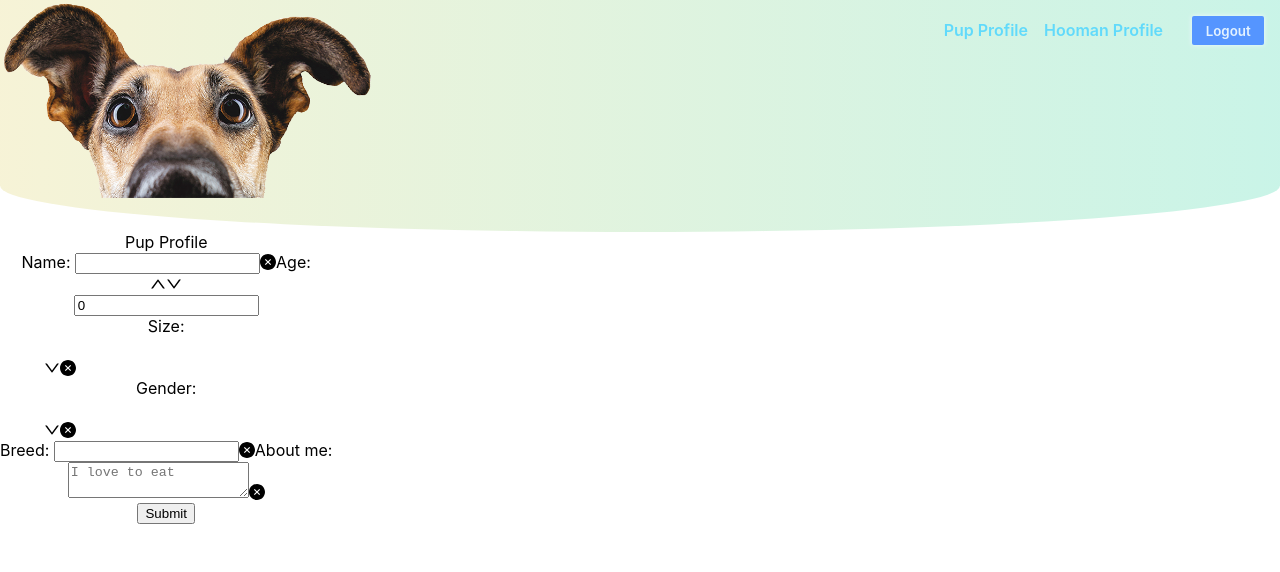
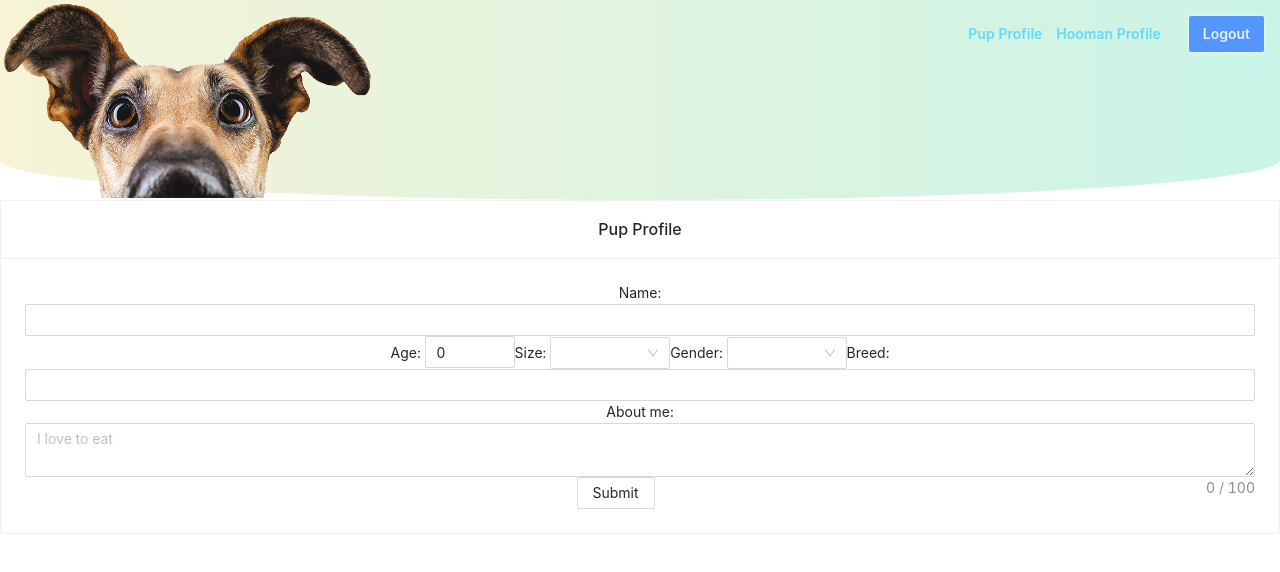
Before and after one commit to lkagan/Pup-pals-client, a React (Create React App) app: page /dog in a window 1280 px wide. Shown: the top 572 px of the page. Built offline with nearby package versions, Linux system fonts and the light colour scheme; sample sign-in values are in the browser's storage.

Commit message:
started file upload and middleware

```diff
--- a/src/App.js
+++ b/src/App.js
@@ -1,5 +1,7 @@
 import './App.css';
 import { BrowserRouter, Routes, Route } from 'react-router-dom';
+import 'antd/dist/antd.css';
+
 
 //components
 import NavBar from './components/Navbar/Navbar';
--- a/src/pages/DogProfile.jsx
+++ b/src/pages/DogProfile.jsx
@@ -49,6 +49,12 @@ const DogProfile = () => {
     }
   }, []);
 
+  // const uploadImage = (file) => {
+  //   return api.post("/dog", file)
+  //     .then(res => res.data)
+  //     .catch(errorHandler);
+  // };
+
   const onChange = (e) => {
     setFormData({
       ...formData,
@@ -80,7 +86,7 @@ const DogProfile = () => {
   const onSubmit = () => {
     try {
       createProfile();
-      navigateTo("/dog/profile");
+      navigateTo("/search");
     } catch (err) {
       console.log(err);
     }
--- a/src/pages/Signup.jsx
+++ b/src/pages/Signup.jsx
@@ -30,6 +30,7 @@ export default function Signup({ authenticate }) {
         formData
       );
       setUser(() => data);
+      navigate("/user");
       console.log(data);
     } catch (error) {
       console.error(error);
```
